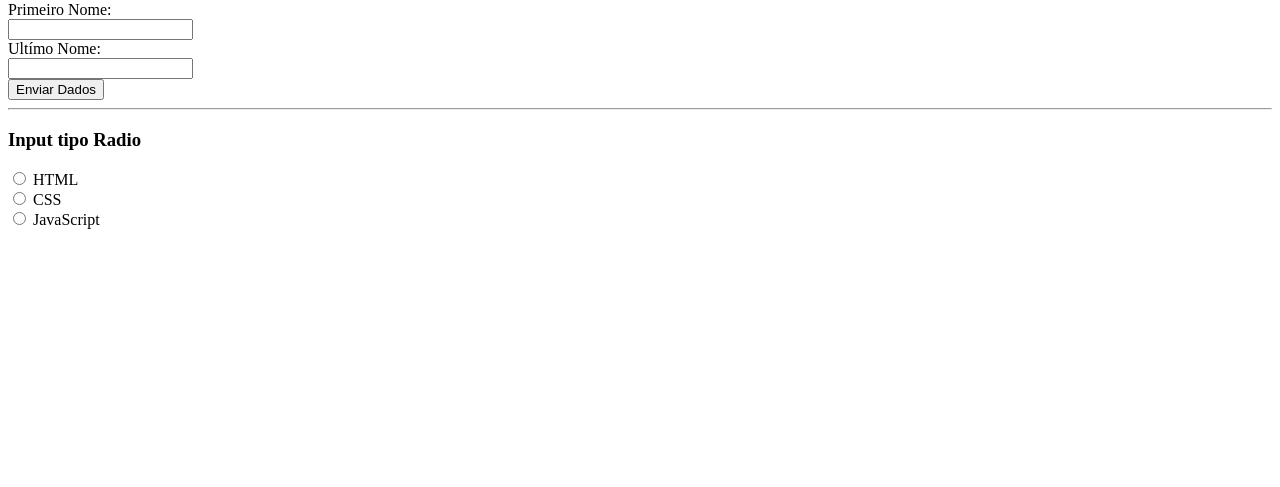
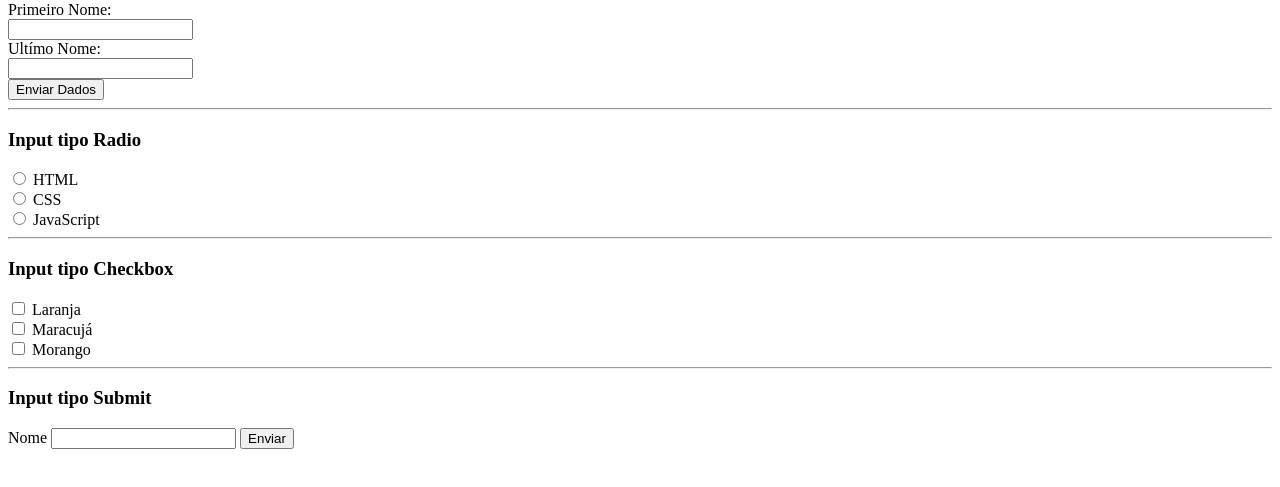
Before and after one commit to samucaestudante-alt/conteudo-html-sp15, a plain HTML site: page Aula 16/index03.html in a window 1280 px wide. Shown: the part 79-566 px from the top of the page. Drawn offline with Linux system fonts and the light colour scheme.

Commit message:
Aula 16 HTML - Finalizando Introdução ao conteúdo sobre Formuláriso no HTML

```diff
--- a/Aula 16/index03.html
+++ b/Aula 16/index03.html
@@ -33,5 +33,31 @@
         <label for="javascript">JavaScript</label>
         <br>
     </form>
+
+    <hr>
+
+    <h3>Input tipo Checkbox</h3>
+
+    <form>
+        <input type="checkbox" name="fruta1" id="laranja" value="Laranja">
+        <label for="laranja">Laranja</label>
+        <br>
+        <input type="checkbox" name="fruta2" id="maracuja" value="Maracujá">
+        <label for="maracuja">Maracujá</label>
+        <br>
+        <input type="checkbox" name="fruta3" id="morango" value="Morango">
+        <label for="morango">Morango</label>
+        <br>
+    </form>
+
+    <hr>
+
+    <h3>Input tipo Submit</h3>
+
+    <form action="./index.html">
+        <label for="">Nome</label>
+        <input type="text" name="nome" id="nome">
+        <input type="submit" value="Enviar">
+    </form>
 </body>
 </html>
```
Also changed, not shown: Aula 16/index4.html (added, +63 -0 lines).
